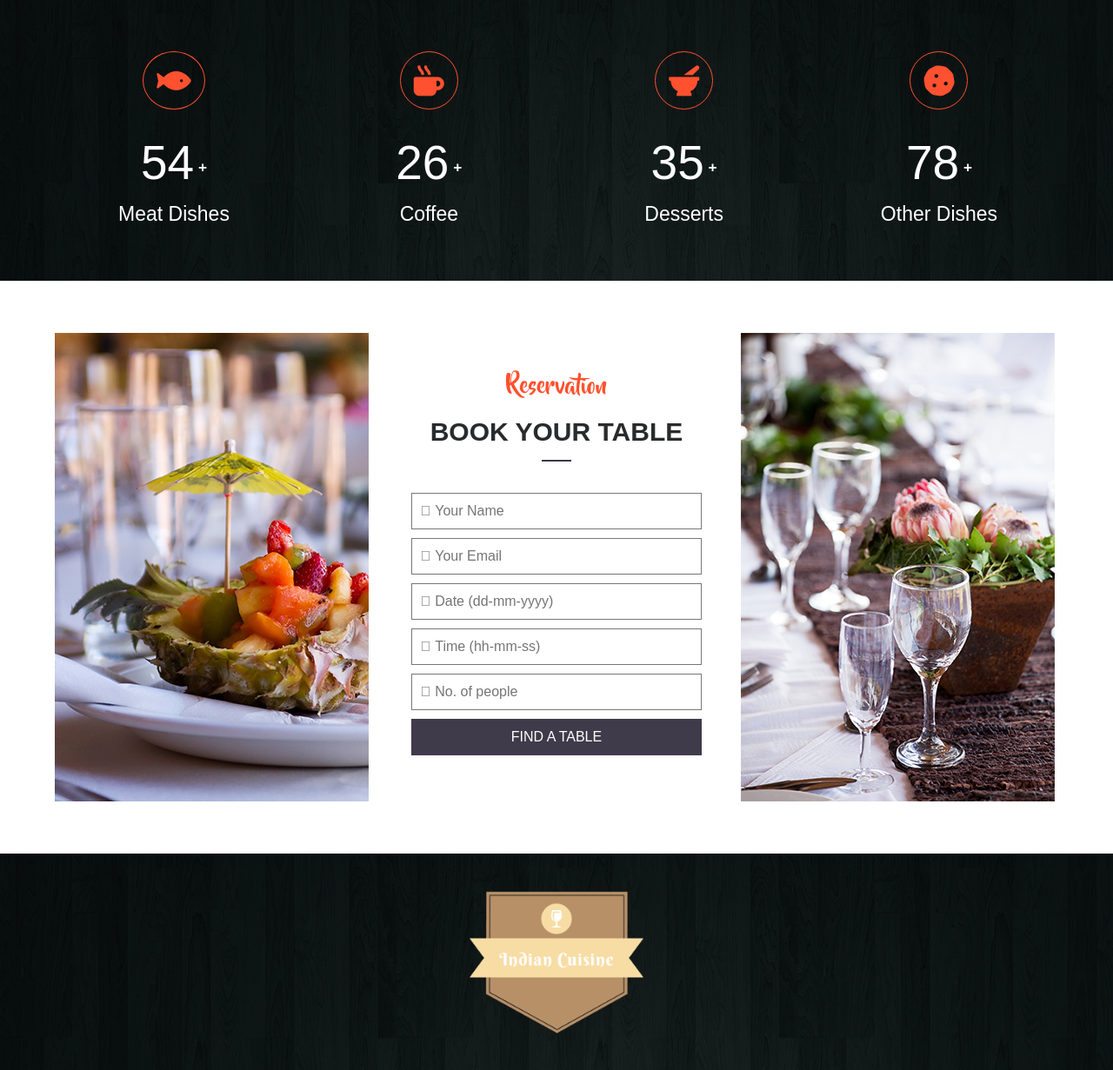
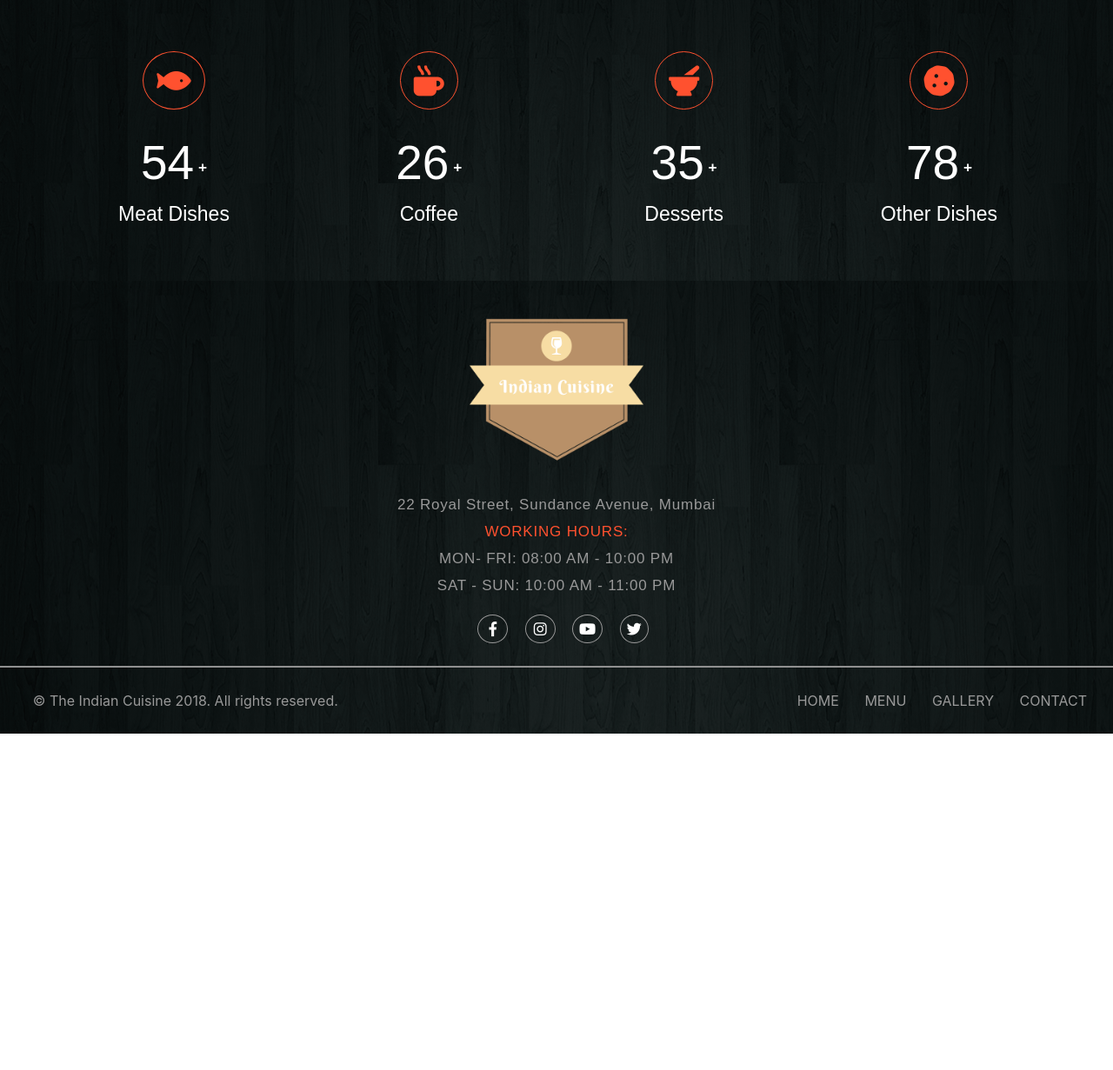
Before and after one commit to ritikarane/sample, a PHP site: page / in a window 1280 px wide. Shown: the part 3372-4603 px from the top of the page at 87% size. After the commit the page ends 4216 px from the top, so only its background shows below. Run offline with PHP 8.4, Linux system fonts and the light colour scheme; some libraries are stand-ins or nearby versions; some web fonts are replaced.

Commit message:
Update index.php

```diff
--- a/index.php
+++ b/index.php
@@ -233,7 +233,7 @@
     		</div>
     	</div>
 
-    	<div class="col-md-11 mx-auto reservation">
+    	<!--<div class="col-md-11 mx-auto reservation">
     		<div class="row">
     			<div class="col-md-4 img-left wow animated fadeInLeft">
     				<img src="img/r_left.jpg" alt="img" class="img-fluid">
@@ -255,7 +255,7 @@
     				<img src="img/r_right.jpg" alt="img" class="img-fluid">
     			</div>
     		</div>
-    	</div>
+    	</div>-->
 
     	<div class="col-md-12 footer">
     		<div class="row">
```
